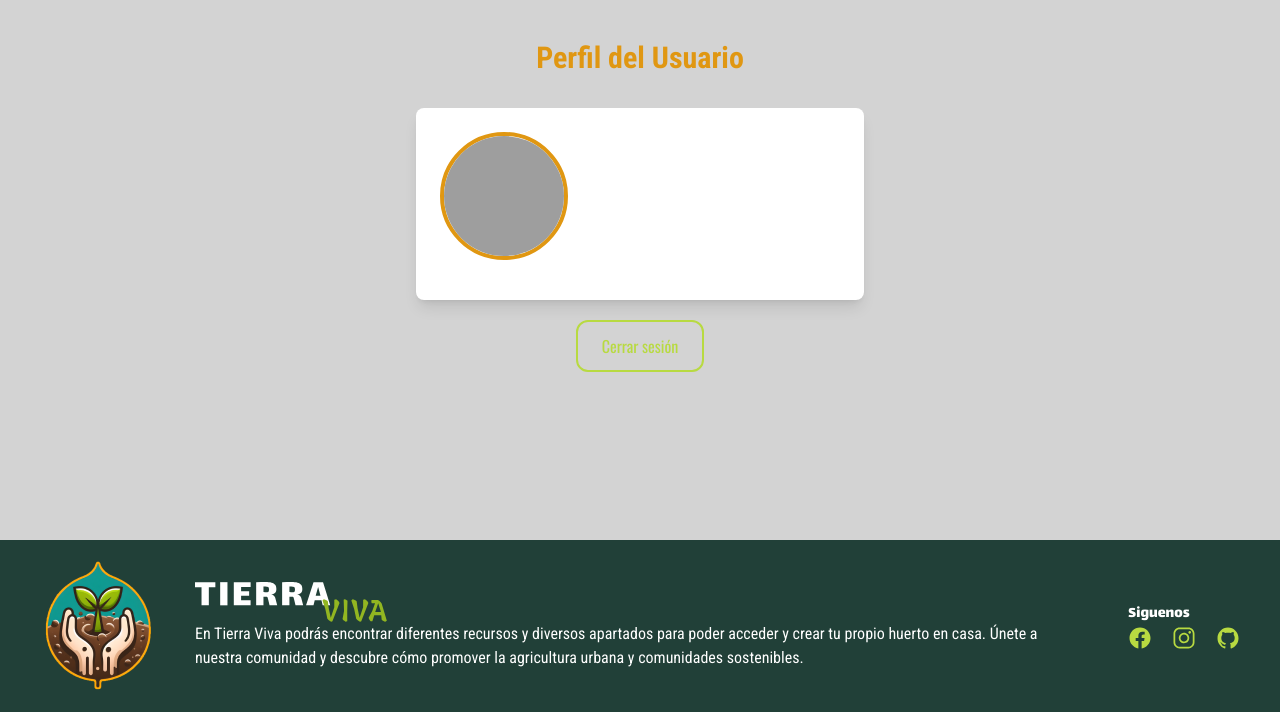
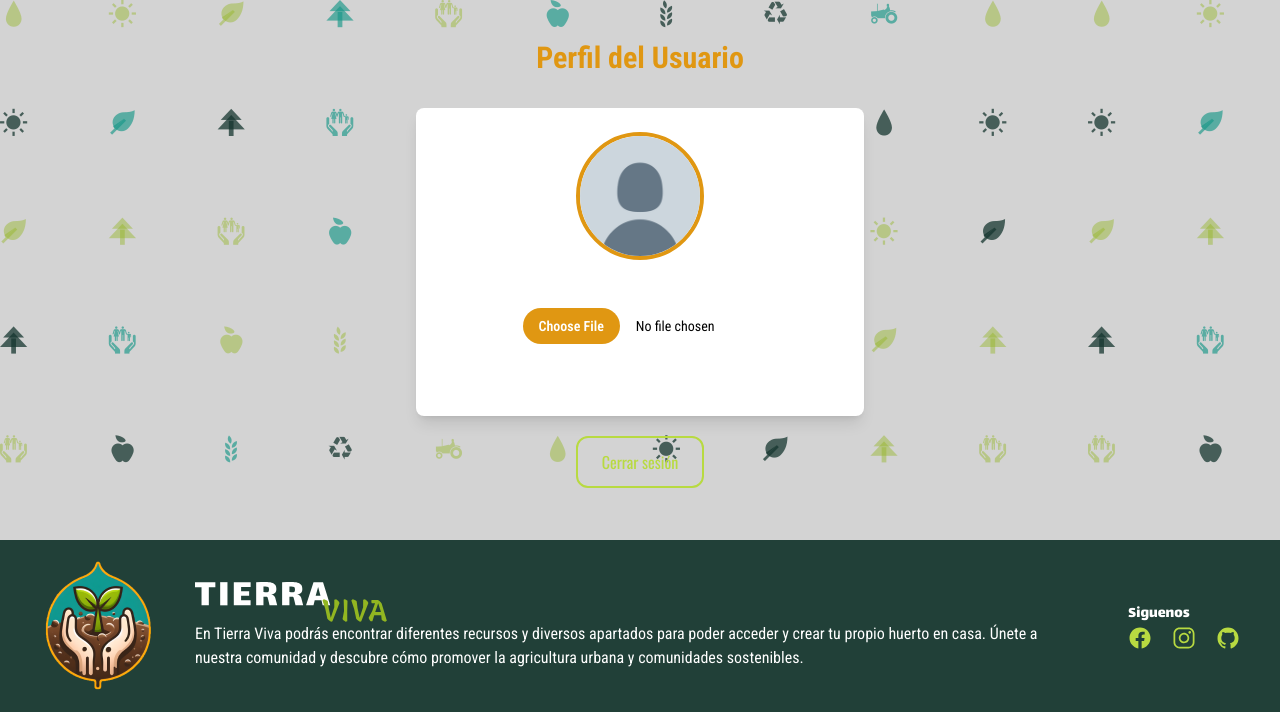
Before and after one commit to esteban-od1n/TierraViva2024, a Symfony app: template templates/pages/profile.html.twig in a window 1280 px wide. Shown: the part 88-800 px from the top of the page. Run offline with Twig, Linux system fonts and the light colour scheme; the template is opened without the code that fills it, so the values that code supplies are empty; style sheets or scripts are compiled from the project's sources; some libraries are stand-ins or nearby versions; some web fonts are replaced; grey boxes are pictures that could not be loaded.

Commit message:
diseño perfil, y barra del dashboard

```diff
--- a/templates/admin/components/navigation.html.twig
+++ b/templates/admin/components/navigation.html.twig
@@ -1,5 +1,3 @@
-{# admin/components/navigation.html.twig #}
-
 {% macro nav_item(ref, text, is_active = false) %}
     {% set current_path = app.request.get('_route') %}
     {% set is_active = current_path == ref %}
@@ -20,7 +18,8 @@
         {{ _self.nav_item('admin_topics', 'Tema') }}
         {{ _self.nav_item('admin_providers', 'Proveedores') }}
     </nav>
-    <div class="flex justify-center mt-10">
+    <div class="flex flex-col items-center mt-10">
         {% include 'components/avatar.html.twig' %}
+        <span class="text-white text-lg mt-2">{{ app.user.name }}</span>
     </div>
 </navigation>
--- a/templates/admin/index.html.twig
+++ b/templates/admin/index.html.twig
@@ -2,5 +2,6 @@
 
 {% block body %}
 <div class="flex flex-col py-5 gap-3 items-center">
+    <h1 class="text-3xl font-bold text-balck">Dashboard</h
 </div>
 {% endblock %}
--- a/templates/pages/profile.html.twig
+++ b/templates/pages/profile.html.twig
@@ -1,27 +1,33 @@
 {% extends 'base.html.twig' %}
 
 {% block body %}
-<section class="bg-gray-100 py-10">
+<section class="bg-things-pattern py-10">
     <div class="container mx-auto">
         <h2 class="text-center text-buttercup-500 font-bold text-3xl mb-8">Perfil del Usuario</h2>
         <div class="flex justify-center">
-            <div class="bg-white rounded-lg shadow-lg p-6 max-w-md w-full flex items-center">
+            <div class="bg-white rounded-lg shadow-lg p-6 max-w-md w-full flex flex-col items-center">
                 <!-- Foto de perfil -->
-                <div class="flex-shrink-0">
-                    <img src="{{ user.profilePicture|default('imgs/default-profile.png') }}" alt="Foto de Perfil" class="w-32 h-32 rounded-full border-4 border-buttercup-500 mb-4">
+                <div class="flex-shrink-0 mb-4">
+                    <img src="{{ user.profilePicture|default('imgs/avatar.png') }}" alt="Foto de Perfil" class="w-32 h-32 rounded-full border-4 border-buttercup-500">
                 </div>
                 <!-- Información del usuario -->
-                <div class="ml-4">
+                <div class="text-center mb-4">
                     <h3 class="text-lg font-semibold text-gray-800">{{ app.user.name }}</h3>
                     <p class="text-gray-600">{{ app.user.email }}</p>
                 </div>
+                <!-- Botón para foto -->
+                <div class="mt-4 text-center">
+                    <input type="file" name="profile_picture" class="block w-full text-sm text-gray-500 file:mr-4 file:py-2 file:px-4 file:rounded-full file:border-0 file:text-sm file:font-semibold file:bg-buttercup-500 file:text-white hover:file:bg-buttercup-600">
+                    <button type="button" class="mt-2 bg-green-700 text-white px-4 py-2 rounded-md hover:bg-green-800 focus:outline-none">
+                        Subir nueva foto
+                    </button>
+                </div>
             </div>
         </div>
-
-    <!-- Botón de cerrar sesión centrado -->
-            <div class="flex justify-center mt-5">
-                {% include 'components/button.html.twig' with { text: "Cerrar sesión", href: '/logout', class: 'bg-green-700 text-white px-4 py-2 rounded-md hover:bg-green-800 focus:outline-none' } only %}
-            </div>
+        <!-- Botón de cerrar sesión -->
+        <div class="flex justify-center mt-5">
+            {% include 'components/button.html.twig' with { text: "Cerrar sesión", href: '/logout', class: 'bg-green-700 text-white px-4 py-2 rounded-md hover:bg-green-800 focus:outline-none' } only %}
         </div>
-    </section>
+    </div>
+</section>
 {% endblock %}
```
Also changed, not shown: templates/admin/users.html.twig (+6 -8 lines), public/avatars/Yui-Hirasawa-new-mugshot-66fead5cc15a3.webp (deleted).
